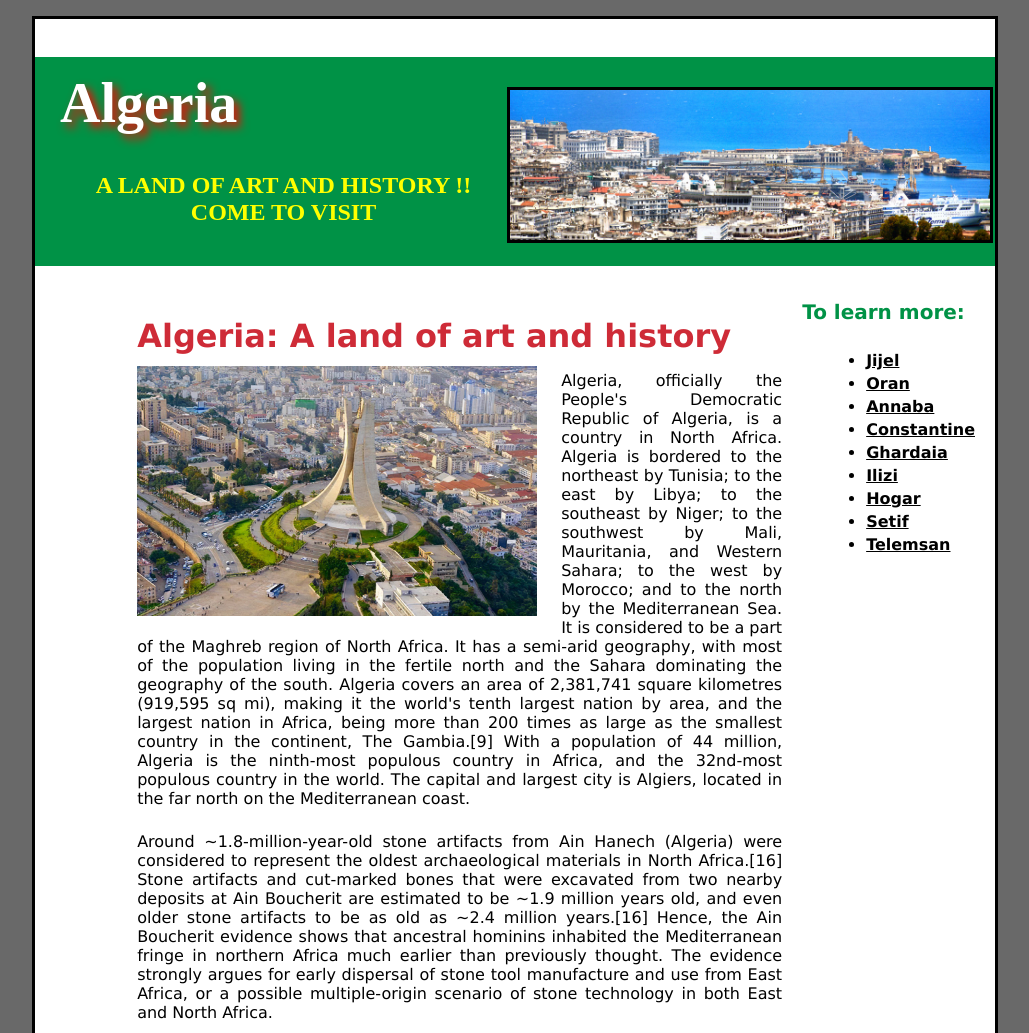
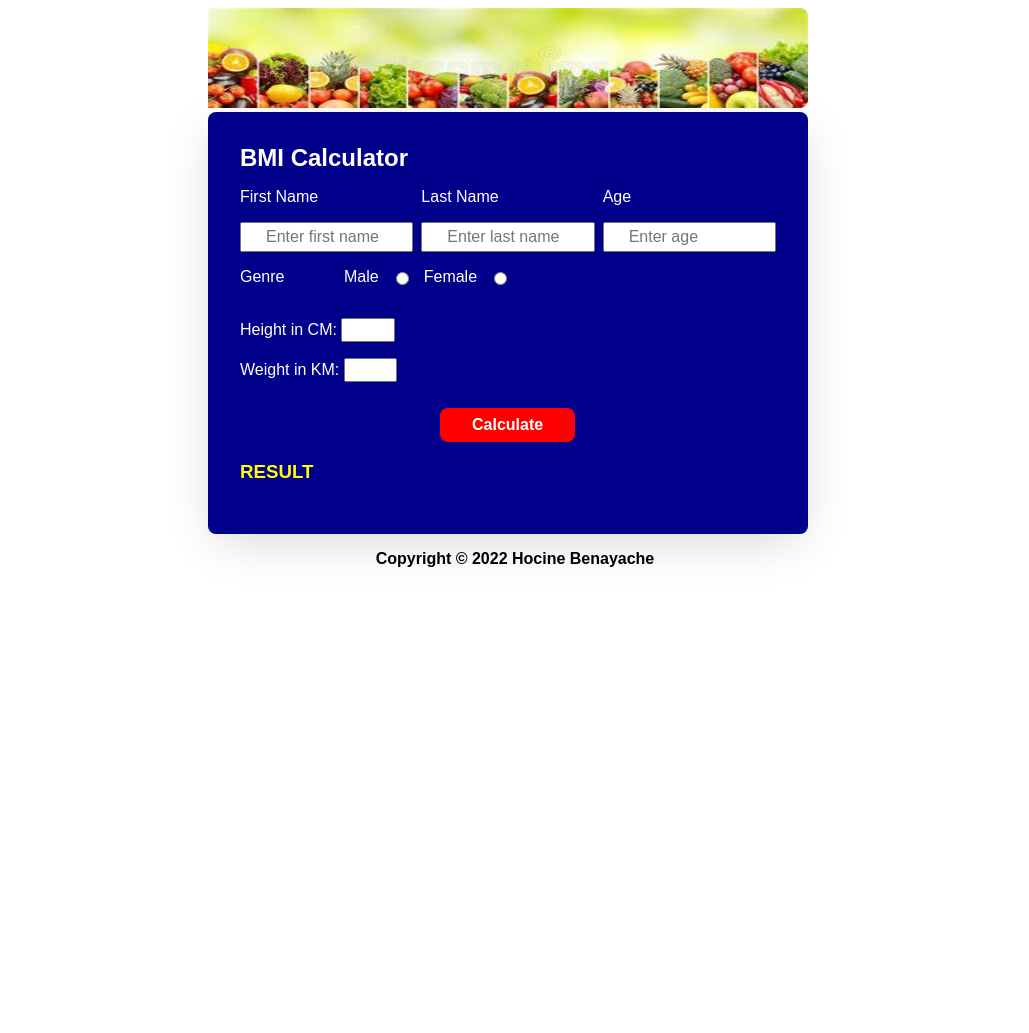
Before and after one commit to OLD-itdev160-fa2023/Hocine-Benayache-p1, a plain HTML site: page index.html in a window 1280 px wide. Shown: the top 1033 px of the page, without its empty margins (125-1154 px from the left). After the commit the page ends 800 px from the top, so only its background shows below. Drawn offline with Linux system fonts and the light colour scheme; a web font is replaced by a local one.

Commit message:
Completed project 2

```diff
--- a/css/master.css
+++ b/css/master.css
@@ -1,119 +1,99 @@
-html {
-	background-color: #696969 ;
+.top{
+	font-family: Arial, Helvetica, sans-serif;
+	width: 600px;
+	margin-left: 325px;
+	background: white;
+	box-shadow: 0 12px 50px -11px rgb(0,0,0,0.2);
+	border-radius: 8px;
+	color: #141414;
+	overflow: hidden;
+	background: darkblue;
+	color: white;
+	padding: 32px;
+
+}
+
+.m1{
+	border-radius: 8px;
+	padding-left: 325px;
+
+
+}
+
+.top, .top * {
+	box-sizing: border-box;
+}
+
+ .top h1{
+	margin-top: 0;
+	font-size: x-large;
+}
+
+.top form{
+	display: flex;
+	gap: 8px;
+	justify-content: space-between;
+}
+
+.top .title{
+	margin-bottom: 16px;
+}
+
+.top form input{
+	font-size: 16px;
+	padding: 4px 24px;
+	width: 100%;
+}
+
+.top .wraper input{
+	font-size: 16px;
+	width: 10%;
+	text-align: center;
+
+}
+
+.top .wraper .result{
+	font-size: 16px;
+	width: 400px;
+	color: yellow;
+
+
+}
+
+.top .genre{
+	display: flex;
+	gap: 12px;
+
 }
 
 
-
-
-body {
-	font-family: Verdana, Arial, Helvetica, sans-serif;
-	width: 960px;
-	background-color: white;
-	margin: 1em auto;
-	padding: 0;
-	border: solid;
-}
-
-section {
-	margin-top: 1.5em;
-	margin-bottom: 1em;
-	margin-left: 25px;
-}
-
-a { font-weight: bold; }
-a:link, a:visited { color: black; }
-a:hover, a:active { color: #009246; }
-
-p { padding-bottom: 0.5em;
-    text-align: justify;
-}
-
-em { font-weight: bold; }
-
-/* the styles for the header */
-header {
-	background-color: #009246;
-	padding-bottom: 1em;
-}
-header h1 {
-    font-family: 'Italianno';
-    font-size: 350%;
-	font-weight: bold;
-    color: white;
-    text-shadow: 5px 5px 10px red;
-    padding-top: .25em;
-    margin-left: 25px;
-}
-header h3 {
-	font-family: "Times New Roman", Times, serif;
-	font-size: 150%;
-	margin-left: 25px;
-    color: yellow;
-    text-align: center;
-}
-header aside {
-    float: right;
-    padding-top: 30px;
-    padding-right: 20px;
-    width: 468px;
-
-}
-
-header img {
-    border: solid;
-    border-color:black;
+.top #btn{
+	background: red;
+	color: white;
+	border: none;
+	border-radius: 8px;
+	padding: 8px 32px;
+	font-size: 16px;
+	font-weight: 600;
+	margin-top: 10px;
+	margin-left: 200px;
+	cursor: pointer;
 }
 
 
-section {
-	width: 645px;
-	padding-right: 20px;
-	float: right;
-}
-section h1 {
-	font-size: 200%;
-	margin-bottom: 0.35em;
-	color: #CE2B37;
-}
-section img {
-	float: left;
-	margin: 0 1.5em 1em 0;
-    size: 100px;
+footer{
+	font-family: Arial, Helvetica, sans-serif;
+	font-size: medium;
+	font-weight: 600;
+	text-align: center;
 }
 
-
-
-/* the styles for the sidebar */
-main aside {
-	width:auto;
-	float: right;
-	padding-right: 20px;
-}
-main aside h2 {
-	font-size: 125%;
-	color: #009246;
-	margin-top: 1.7em;
-	padding-bottom: .5em;
-}
-main aside ul {
-	margin-left: 1.5em;
-	margin-bottom: 1.5em;
-
-}
-main aside li {
-	padding-bottom: 0.25em;
-
+span{
+	color: red;
 }
 
-/* the styles for the footer */
-footer {
-	clear: both;
-	padding-top: 1em;
-	background-color: #CE2B37;
+.result #bmi{
+	color: pink;
+	font-size:larger;
+	font-weight: 700;
 }
-footer p {
-	font-size: 80%;
-	color: white;
-	margin-left: 25px;
-	padding-bottom: 1em;
-}
--- a/index.html
+++ b/index.html
@@ -3,7 +3,8 @@
 <html lang="en">
 <head>
 	<meta charset="utf-8">
-    <title>Italy Adventures</title>
+    <meta name="viewport" content="width=device-width, initial-scale=1.0">
+    <title>Loan Calculator App</title>
     <link rel="shortcut icon" type = "image" href ="images/tourist.png">
     <link rel="stylesheet" href="css/master.css">
     <link href='https://fonts.googleapis.com/css?family=Italianno' rel='stylesheet' type='text/css'>
@@ -12,43 +13,61 @@
 
 <body>
 	<header>
-        <aside>
+        <img src="images/nutri.jfif" width="600" height="100" class="m1" alt ="images/nutrition">
+    </header>
+    <main>
+        <div class="top">
+            <h1>BMI Calculator</h1>
+            <form action="#">
+                <div class="group">
+                    <div class="title">First Name</div>
+                    <input type="text" value="" placeholder="Enter first name" id="first-name">
+                </div>
+                <div class="group">
+                    <div class="title">Last Name</div>
+                    <input type="text" value="" placeholder="Enter last name" id="last-name">
+                </div>
+                <div class="group">
+                    <div class="title">Age</div>
+                    <input type="text" value="" placeholder="Enter age" id="age">
+                </div>
 
-                <img src="images/Algiers.jpg" width="480" height="150" class="m1" alt ="images/banner_ad.gif">
-        </aside>
-                <h1> Algeria </h1>
-                <h3 id ="welcome"></h3>
+            </form>
 
-    </header>
+            <div class="genre">
+                <p>Genre</p>&nbsp;&nbsp;&nbsp;&nbsp;&nbsp;&nbsp;&nbsp;&nbsp;
+                <p>Male</p><input type="radio" name="Genre" value="Male" class="male">
+                <p>Female</p><input type="radio" name = "Genre" value="Female" class="female">
+            </div>
 
-    <main>
-    	<aside>
-            <h2>To learn more:</h2>
+            <div class="wraper">
 
-			<nav>
-		  		<ul>
-                    <li><a class="current" href="index.html">Jijel</a></li>
-                    <li><a class="current" href="index.html">Oran</a></li>
-                    <li><a class="current" href="index.html">Annaba</a></li>
-                    <li><a class="current" href="index.html">Constantine</a></li>
-                    <li><a class="current" href="index.html">Ghardaia</a></li>
-                    <li><a class="current" href="index.html">Ilizi</a></li>
-                    <li><a class="current" href="index.html">Hogar</a></li>
-                    <li><a class="current" href="index.html">Setif</a></li>
-                    <li><a class="current" href="index.html">Telemsan</a></li>
+                <p>Height in CM:
+                    <input type="text" id="height"><br><span id="height-error"></span></p>
+                <p>Weight in KM:
+                    <input type="text" id="weight"><br><span id="weight-error"></span></p>
 
-		  		</ul>
-			</nav>
-		</aside>
-		<section>
-            <h1>Algeria: A land of art and history</h1>
-            <img src="images/algeria.jfif" width="400" height="250" class="m1" alt ="colosseum.jp">
-			<p>Algeria, officially the People's Democratic Republic of Algeria, is a country in North Africa. Algeria is bordered to the northeast by Tunisia; to the east by Libya; to the southeast by Niger; to the southwest by Mali, Mauritania, and Western Sahara; to the west by Morocco; and to the north by the Mediterranean Sea. It is considered to be a part of the Maghreb region of North Africa. It has a semi-arid geography, with most of the population living in the fertile north and the Sahara dominating the geography of the south. Algeria covers an area of 2,381,741 square kilometres (919,595 sq mi), making it the world's tenth largest nation by area, and the largest nation in Africa, being more than 200 times as large as the smallest country in the continent, The Gambia.[9] With a population of 44 million, Algeria is the ninth-most populous country in Africa, and the 32nd-most populous country in the world. The capital and largest city is Algiers, located in the far north on the Mediterranean coast.</p>
-			<p> Around ~1.8-million-year-old stone artifacts from Ain Hanech (Algeria) were considered to represent the oldest archaeological materials in North Africa.[16] Stone artifacts and cut-marked bones that were excavated from two nearby deposits at Ain Boucherit are estimated to be ~1.9 million years old, and even older stone artifacts to be as old as ~2.4 million years.[16] Hence, the Ain Boucherit evidence shows that ancestral hominins inhabited the Mediterranean fringe in northern Africa much earlier than previously thought. The evidence strongly argues for early dispersal of stone tool manufacture and use from East Africa, or a possible multiple-origin scenario of stone technology in both East and North Africa.</p>
-		</section>
+
+                <button id="btn">Calculate</button>
+                <div class="result">
+                    <h3>RESULT</h3>
+                    <div id="fname"></div>
+                    <div id="lname"></div>
+                    <div id="age"></div>
+                    <div id="Genre"></div>
+                    <div id="bmi"></div>
+
+                </div>
+                <p id="output"></p>
+
+
+            </div>
+
+        </div>
+
 	</main>
 	<footer>
-		<p>Copyright 2022 Hocine Benayache</p>
+		<p>Copyright © 2022 Hocine Benayache</p>
 	</footer>
     <script src="js/scripts.js"></script>
 </body>
--- a/js/scripts.js
+++ b/js/scripts.js
@@ -1,14 +1,90 @@
+// get user informations
+function getinfo(){
 
 
-var user = 'A LAND OF ART AND HISTORY';
-var visit = '  !!         COME TO VISIT';
-var welcome = user + visit ;
-var welcomeEl = document.getElementById('welcome');
-welcomeEl.textContent = welcome;
 
-timer();
-function timer (){
-    let welcome = document.getElementById("welcome");
-    welcome.style.opacity = welcome.style.opacity == 0? 1: 0;
-    setTimeout(timer,600);
+
+
+
 }
+
+// check genre
+
+let radioBtns = document.querySelectorAll("input[name='Genre']");
+const result1 = document.getElementById('Genre');
+radioBtns.forEach(radioBtn => { radioBtn.addEventListener("change",findSelected);})
+
+function findSelected () {
+    let selected = document.querySelector("input[name='Genre']:checked").value;
+    result1.innerHTML = 'Genre : ' + selected;
+}
+
+// function to calculate BMI
+function getbmi(){
+
+let button = document.getElementById('btn');
+
+button.addEventListener('click', () =>{
+
+    const fname = document.getElementById("first-name").value;
+    const result2 = document.getElementById('fname');
+    const lname = document.getElementById("last-name").value;
+    const result3 = document.getElementById('lname');
+    const age = document.getElementById("age").value;
+    const result4 = document.getElementById('age');
+    const height = parseInt(document.getElementById('height').value);
+    const weight = parseInt(document.getElementById('weight').value);
+    const result = document.getElementById('bmi');
+    let height_status = false, weight_status = false;
+
+    if (height === '' || isNaN(height) || (height <= 0))
+    {document.getElementById('height-error').innerHTML = 'Please provide a valid height';}
+    else
+    {document.getElementById('height-error').innerHTML = '';
+    height_status = true;}
+
+    if (weight === '' || isNaN(weight) || (weight <= 0))
+    {document.getElementById('weight-error').innerHTML = 'Please provide a valid weight';}
+    else
+    {document.getElementById('weight-error').innerHTML = '';
+    weight_status=true;}
+
+    if(height_status && weight_status)
+    {  const bmi = (weight/(height*height/10000)).toFixed(2);
+
+        if ( bmi< 18.6 )
+        {result.innerHTML = 'BMI: Under weight ('+bmi+')';
+        result2.innerHTML = 'First name : ' + fname;
+        result3.innerHTML = 'Last name : ' + lname;
+        result4.innerHTML = 'Age : ' + age;}
+
+        else if (bmi >= 18.6 && bmi < 24.9)
+        {result.innerHTML = 'BMI: Normal ('+bmi+')';
+        result2.innerHTML = 'First name : ' + fname;
+        result3.innerHTML = 'Last name : ' + lname;
+        result4.innerHTML = 'Age : ' + age;}
+
+        else if (bmi >= 24.9 && bmi < 30)
+        {result.innerHTML = 'BMI: Over weight ('+bmi+')';
+        result2.innerHTML = 'First name : ' + fname;
+        result3.innerHTML = 'Last name : ' + lname;
+        result4.innerHTML = 'Age : ' + age;}
+
+        else
+        {result.innerHTML = 'BMI: Obese ('+bmi+')';
+        result2.innerHTML = 'First name : ' + fname;
+        result3.innerHTML = 'Last name : ' + lname;
+        result4.innerHTML = 'Age : ' + age;}
+    }else{
+        alert('The form has errors');
+        result.innerHTML ='';
+    }
+})}
+
+function init () {
+    getbmi();
+
+
+}
+
+init();
```
Also changed, not shown: images/Algiers.jpg (deleted), images/algeria.jfif (deleted), images/nutri.jfif (added), images/tourist.png (deleted).
